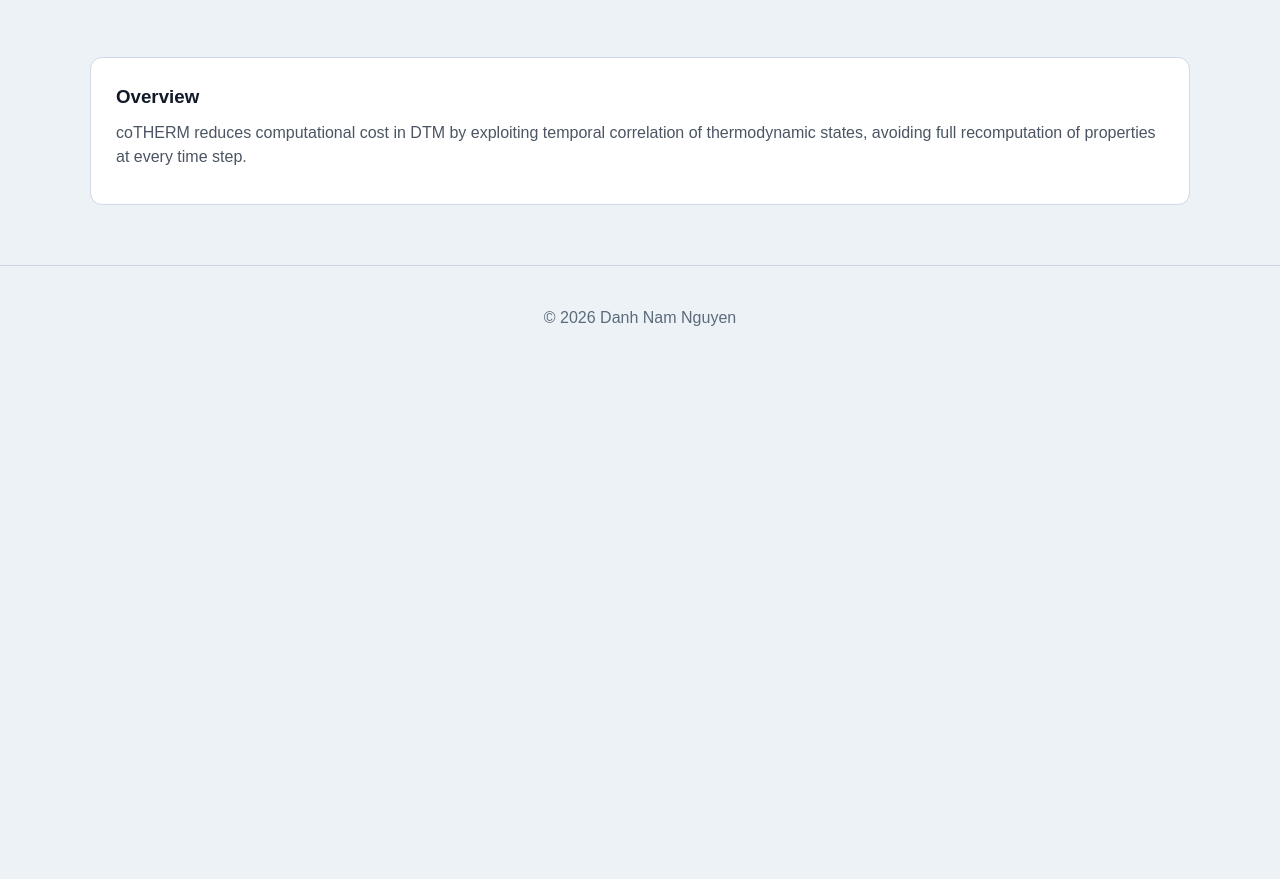
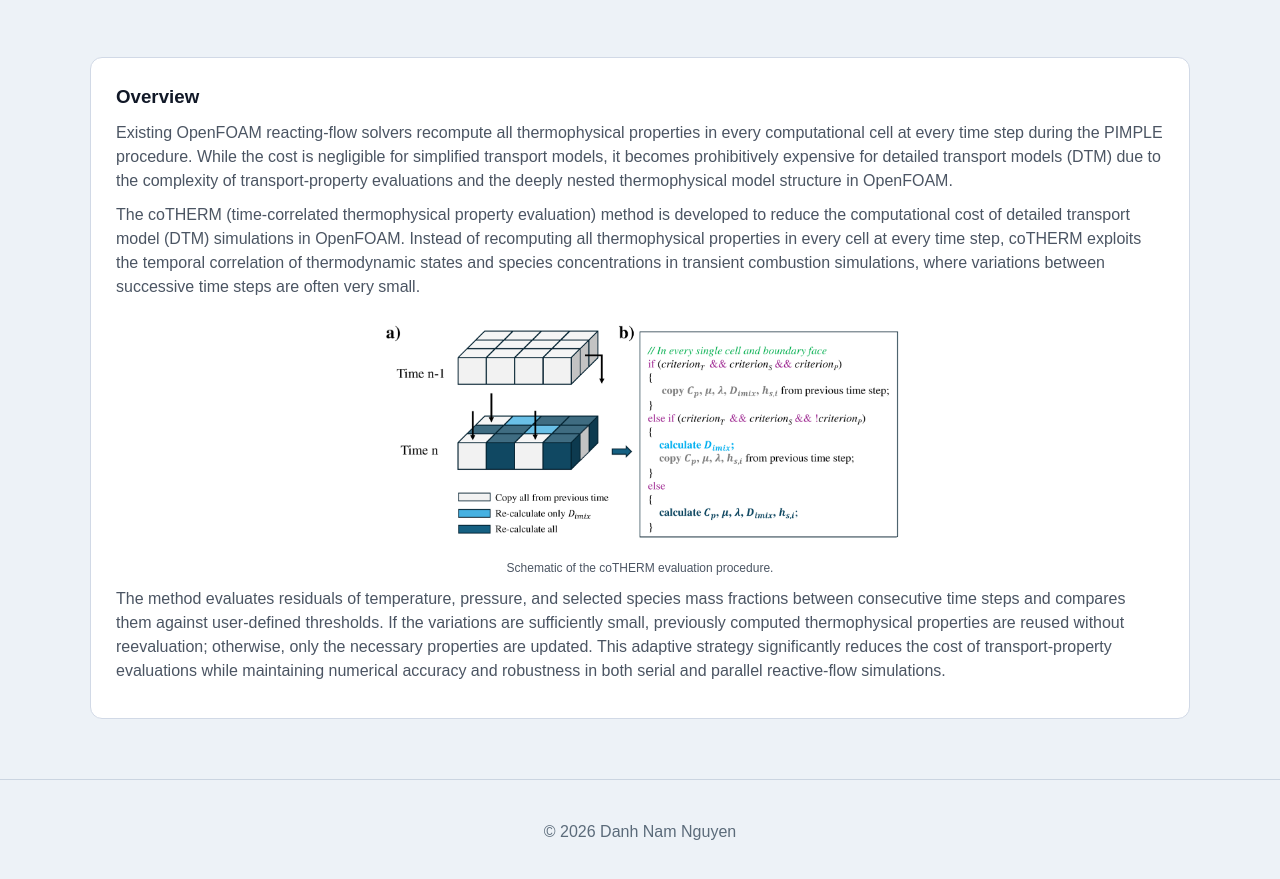
Before and after one commit to danhnam11/danhnam11.github.io, a plain HTML site: page research/coTHERM/index.html in a window 1280 px wide. Shown: the part 189-1068 px from the top of the page. Before the commit the page ends 800 px from the top, so only its background shows below. Drawn offline with Linux system fonts and the light colour scheme.

Commit message:
Update coTHERM

```diff
--- a/research/coTHERM/index.html
+++ b/research/coTHERM/index.html
@@ -46,9 +46,46 @@
     <h3>Overview</h3>
 
     <p>
-        coTHERM reduces computational cost in DTM by exploiting temporal correlation
-        of thermodynamic states, avoiding full recomputation of properties at every time step.
+        Existing OpenFOAM reacting-flow solvers recompute all thermophysical
+        properties in every computational cell at every time step during
+        the PIMPLE procedure. While the cost is negligible for simplified
+        transport models, it becomes prohibitively expensive for detailed
+        transport models (DTM) due to the complexity of transport-property
+        evaluations and the deeply nested thermophysical model structure
+        in OpenFOAM.
     </p>
+
+    <p>
+		The coTHERM (time-correlated thermophysical property evaluation)
+		method is developed to reduce the computational cost of detailed
+		transport model (DTM) simulations in OpenFOAM. Instead of recomputing
+		all thermophysical properties in every cell at every time step, coTHERM
+		exploits the temporal correlation of thermodynamic states and species
+		concentrations in transient combustion simulations, where variations
+		between successive time steps are often very small.
+    </p>
+
+    <!-- ================= FIGURE ================= -->
+    <img src="coTHERM_algorithm.png"
+         alt="coTHERM Algorithm"
+         class="research-figure">
+
+    <p class="figure-caption">
+        Schematic of the coTHERM evaluation procedure.
+    </p>
+
+    <p>
+        The method evaluates residuals of temperature, pressure, and selected
+		species mass fractions between consecutive time steps and compares them
+		against user-defined thresholds. If the variations are sufficiently
+		small, previously computed thermophysical properties are reused without
+		reevaluation; otherwise, only the necessary properties are updated.
+		This adaptive strategy significantly reduces the cost of transport-property
+		evaluations while maintaining numerical accuracy and robustness in both
+		serial and parallel reactive-flow simulations.
+    </p>
+
+
 
 </section>
 
--- a/style.css
+++ b/style.css
@@ -339,3 +339,18 @@ footer {
 .mini-links span {
     color: #9ca3af;
 }
+
+/* ===== for figure ===== */
+.research-figure {
+    width: 50%;
+    display: block;
+    margin: 20px auto;
+    border-radius: 10px;
+}
+
+.figure-caption {
+    text-align: center;
+    font-size: 12px;
+    color: #666;
+    margin-bottom: 20px;
+}
```
Also changed, not shown: research/coTHERM/coTHERM_algorithm.png (added).
